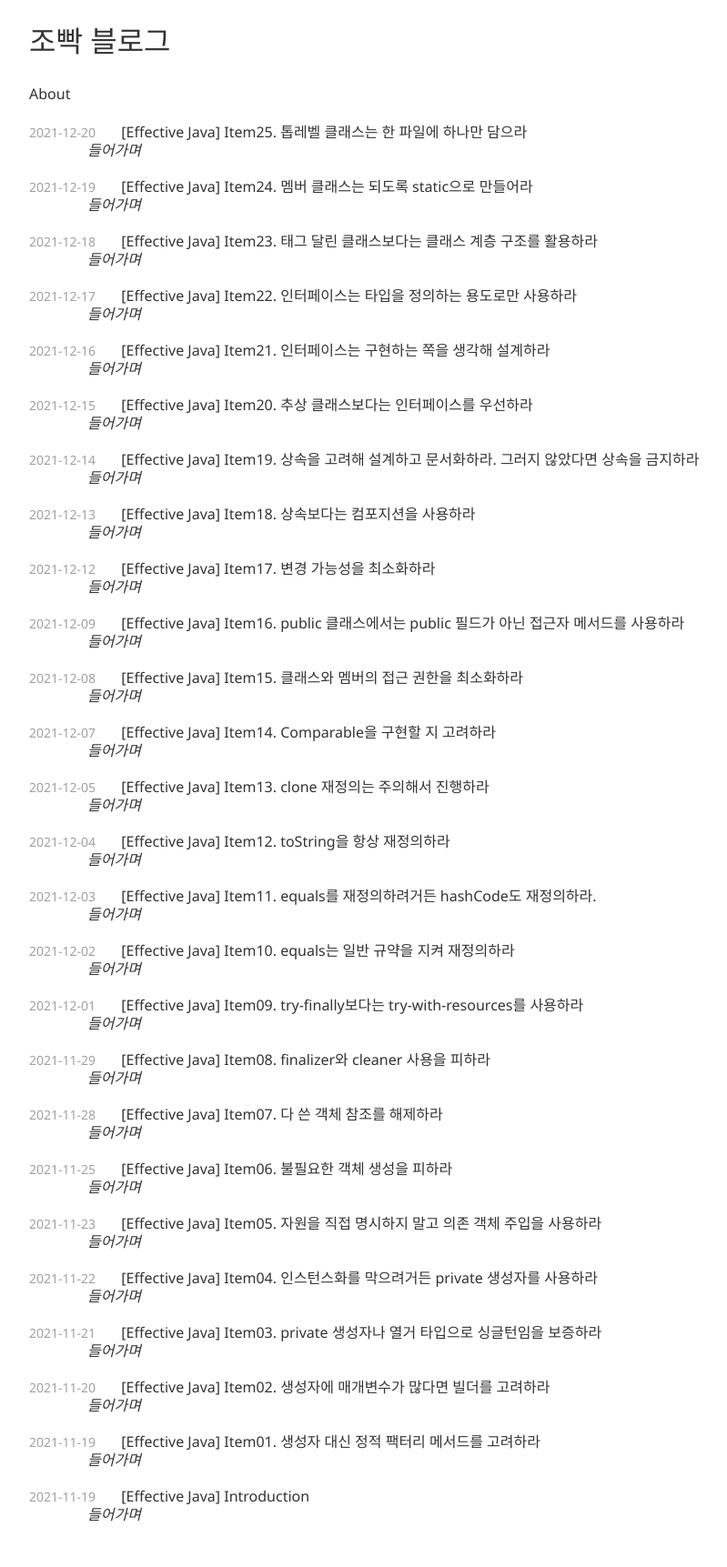
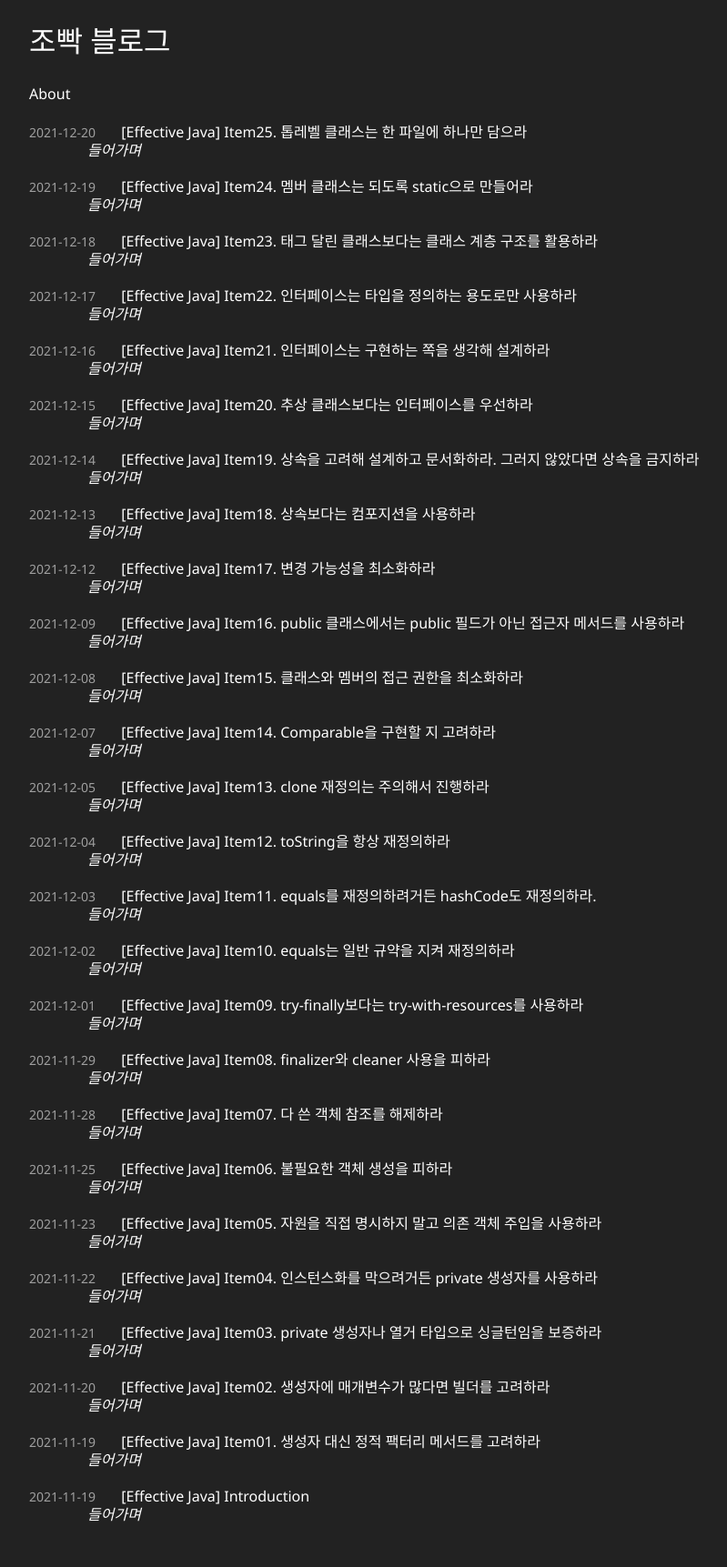
Before and after one commit to jo-pk/jo-pk.github.io, a Jekyll site: the page built from index.html, in a window 1280 px wide. Shown: the whole page at 91% size, without its empty margins (224-1023 px from the left). Built offline with Jekyll 4.4.1, drawn with Linux system fonts in a browser that asks for light colours.

Commit message:
feat: 다크모드로 변경

```diff
--- a/_sass/_base.scss
+++ b/_sass/_base.scss
@@ -5,6 +5,7 @@ body {
     font-size: $base-font-size;
     line-height: $base-line-height;
     color: $text-color;
+    background-color: $background-color;
 }
 p {
     text-align: justify;
--- a/css/main.scss
+++ b/css/main.scss
@@ -10,10 +10,11 @@ $base-font-size:   16px;
 $small-font-size:  0.875rem;
 $base-line-height: 1.5;
 
-$text-color:   #333;
-$link-color:   #0074d9;
-$meta-color:   #a0a0a0;
-$border-color: #ddd;
+$background-color:    #222222;
+$text-color:          #ffffff;
+$link-color:          #0074d9;
+$meta-color:          #a0a0a0;
+$border-color:        #dddddd;
 
 @import "color";
 @import "base";
```
